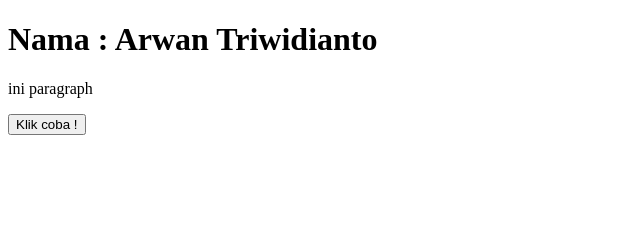
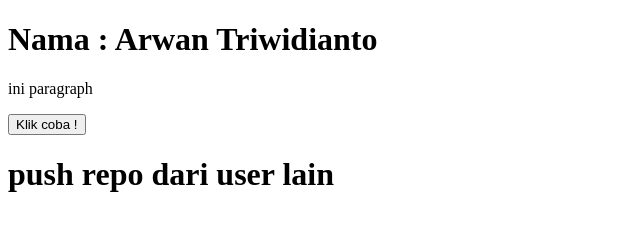
Before and after one commit to arwanbdptrans/belajar-github, a plain HTML site: page index.html in a window 1280 px wide. Shown: the whole page, without its empty margins (0-640 px from the left). Drawn offline with Linux system fonts and the light colour scheme.

Commit message:
update from another user

```diff
--- a/index.html
+++ b/index.html
@@ -9,5 +9,6 @@
     <h1><strong>Nama :</strong> Arwan Triwidianto</h1>
     <p>ini paragraph</p>
     <button>Klik coba !</button>
+    <h1>push repo dari user lain</h1>
 </body>
 </html>
--- /dev/null
+++ b/script.js
@@ -0,0 +1 @@
+console.log("hello from other user")
```
